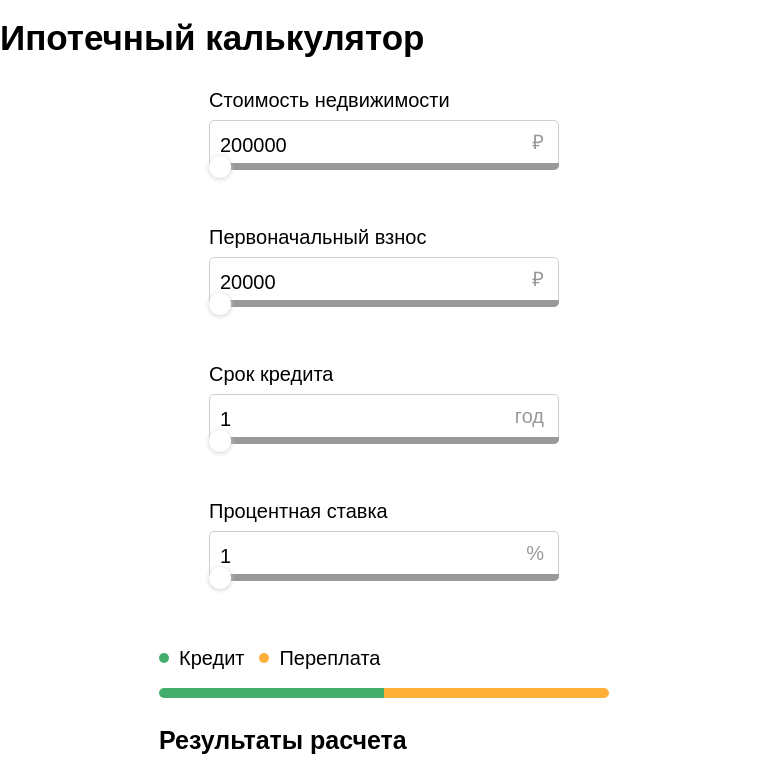
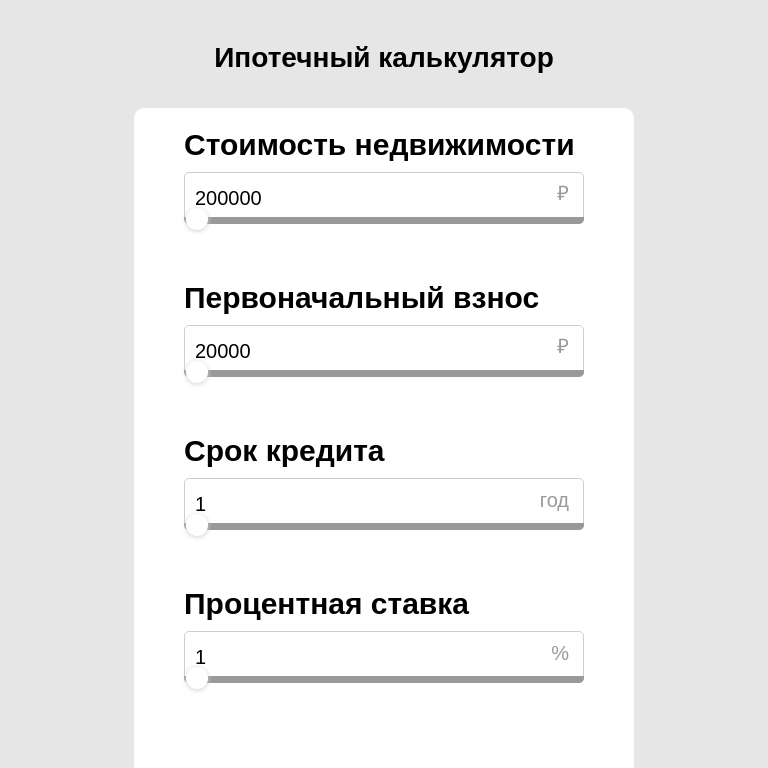
Before and after one commit to KirillKarchyonkov/-Mortgage-calculator, a plain HTML site: page index.html in a window 768 px wide. Shown: the top 768 px of the page. Drawn offline with Linux system fonts and the light colour scheme.

Commit message:
Update style.css

```diff
--- a/css/style.css
+++ b/css/style.css
@@ -1,40 +1,5 @@
-*{
-    padding: 0;
-    margin: 0;
-    border: 0;
-   }
-   *,*:before,*:after{
-       -moz-box-sizing: border-box;
-       -webkit-box-sizing: border-box;
-       box-sizing: border-box;
-   }
-   :focus,:active{outline: none;}
-   a:focus,a:active{outline: none;}
+@import url('/css/reset.css');
 
-   nav,footer,header,aside{display: block;}
-
-   html,body{
-       height: 100%;
-       width: 100%;
-       font-size: 100%;
-       line-height: 1;
-       font-size: 14px;
-       -ms-text-size-adjust: 100%;
-       -moz-text-size-adjust: 100%;
-       -webkit-text-size-adjust: 100%;
-   }
-
-   input,button,textarea{font-family: inherit;}
-
-   input::-ms-clear{display: none;}
-   button{cursor: pointer;}
-   button::-moz-focus-inner{padding: 0;border: 0;}
-   a,a:visited{text-decoration: none;}
-   a:hover{text-decoration: none;}
-   ul li{list-style: none;}
-   img{vertical-align: top;}
-
-   h1,h2,h3,h4,h5,h6{font-size: inherit; font-weight: 400;}
 
 body {
     display: flex;
@@ -64,6 +29,9 @@ body {
     font-size: 35px;
     font-weight: 700;
     margin: 10px 0 0 0;
+    min-width: 350px;
+    text-align: center;
+
 
 }
 
@@ -251,17 +219,33 @@ input[type="number"]::-webkit-inner-spin-button {
 @media(max-width:900px) {
     body {
         align-items: normal;
-        background-color: #fff;
+
+    }
+    .wrapper__header {
+        left: 50%;
+        transform: translate(-50%, -50%);
+
     }
     .wrapper {
-
+        margin: 100px auto 0;
+        flex: 0 1 500px;
+        min-height: 140vh;
     }
 }
 
 
+
+@media((max-width:900px) and (min-width:768px)) {
+    .wrapper__header {
+        font-size: 28px;
+    }
+
+}
+
 @media(max-width:767px) {
     .wrapper__header {
         font-size: 25px;
+
     }
     .info__subtitle {
         display: flex;
```
